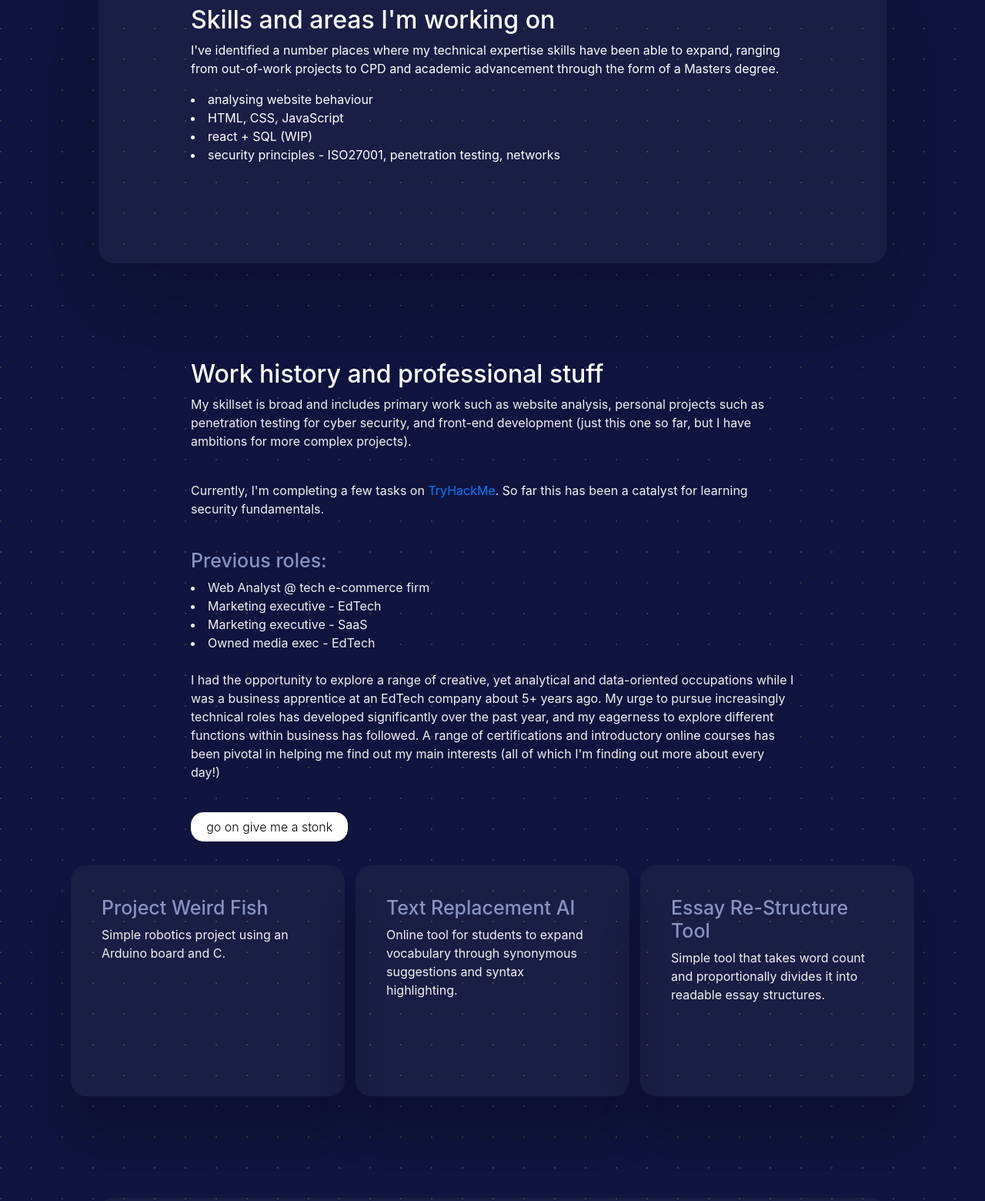
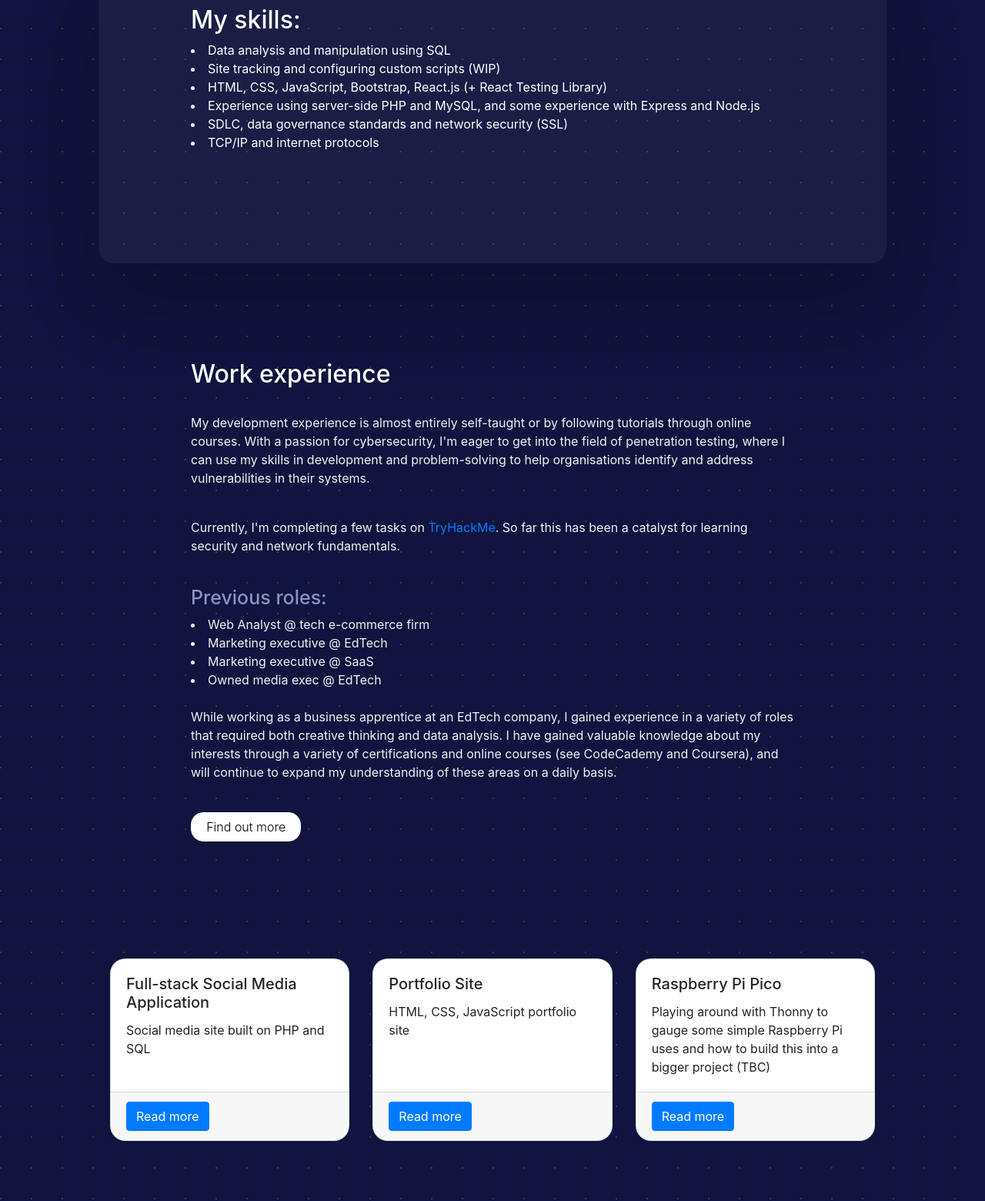
Before and after one commit to chantalmaskell/chantal_maskell_portfolio, a plain HTML site: page index.html in a window 1280 px wide. Shown: the part 1004-2564 px from the top of the page at 77% size. Drawn offline with nearby package versions, Linux system fonts and the light colour scheme; a script that the page names is missing.

Commit message:
Updated index
Update on content and cleaning up HTML. Adding PHP soon so I can remove repetitive code (header/footer/projects etc.)

```diff
--- a/index.html
+++ b/index.html
@@ -8,73 +8,97 @@
     <meta http-equiv="X-UA-Compatible" content="IE=edge">
     <meta name="viewport" content="width=device-width, initial-scale=1.0">
     <title>Chantal Maskell</title>
-    <script src="js.js"></script>
 </head>
 
 <body>
     <script src="script.js"></script>
     <div class="topnav">
-        <a class="active"></a>
-        <a href="contact.html">4. contact</a>
-        <a href="projects.html">3. projects</a>
-        <a href="about.html">2. about</a>
-        <a href="index.html">1. home</a>
-        <script src="home.js"></script>
-    </div>
+    <a class="active"></a>
+    <a href="contact.html">4. Contact</a>
+    <a href="about.html">3. About</a>
+    <a href="Projects.html">2. My work</a>
+    <a href="index.html">1. Home</a>
+</div>
+
 
 <div class="headerSection">
-<h1 style="padding-top: 300px; padding-right: 120px; padding-bottom: 10px; padding-left: 120px">Hi, I'm Chantal</h1>
-<h2 style="padding-top: 0px; padding-right: 120px; padding-bottom: 500px; padding-left: 120px">Web Analyst and aspiring InfoSec Engineer</h2>
+  <br>
+<h1 class="line-1 anim-typewriter">Hi, I'm Chantal</h1>
+<h2 style="padding-top: 230px; padding-right: 120px; padding-bottom: 0px; padding-left: 120px">Web Analyst and aspiring Security Engineer</h2>
 </div>
 
-<div class="sectionAbout" style="padding-top: 80px; padding-right: 120px; padding-bottom: 0px; padding-left: 120px">
-<p>I'm an inquisitive Web Analyst with a skill for analysing data and extracting insight to influence business decisions. This site (which will be linked on my <a href="https://github.com/chantalmaskell">GitHub</a>) is a way for me to enhance my front-end development skills and approach using a framework (React) for the first time. Currently studying an MSc in MIS with cloud computing and security engineering.</p>
-<a href="about.html" class="button2">i'm intruiged</a>
+<div class="sectionAbout" style="padding-right: 120px; padding-left: 120px">
+<p>As a Web Analyst, my curiosity and analytical abilities allow me to delve into data and find valuable insights to inform business decisions. I am currently using this website, which I regularly update on Github, as a platform to improve my front-end development skills and to experiment with the React framework. In addition to my work as a web analyst, I am studying for an <a href="CompSci.html">MSc in Computer Science</a> to further my knowledge in this area.</p>
+<br>
+<p>Oh, and I'm doing a <b>255-mile</b> relay run from London to Paris in May if you want to check it out.</p>
+<br>
+<a href="https://www.run2events.com/fundraisers/chantalmaskell/run2paris" class="button2">How many miles?!</a>
 </div>
 
 <div class="professionalStuff" style="padding-top: 50px; padding-right: 120px; padding-bottom: 10px; padding-left: 120px">
-    <h2 style="color:#ffffff">Skills and areas I'm working on</h2>
-    <p style="color: #ffffff">I've identified a number places where my technical expertise skills have been able to expand, ranging from out-of-work projects to CPD and academic advancement through the form of a Masters degree.</p>
-    <li style="color:#ffffff">analysing website behaviour</li>
-    <li style="color: #ffffff">HTML, CSS, JavaScript</li>
-    <li style="color: #ffffff">react + SQL (WIP)</li>
-    <li style="color: #ffffff;">security principles - ISO27001, penetration testing, networks</li>
+    <h2 style="color:#ffffff">My skills:</h2>
+    <li style="color:#ffffff">Data analysis and manipulation using SQL</li>
+    <li style="color: #ffffff">Site tracking and configuring custom scripts (WIP)</li>
+    <li style="color: #ffffff">HTML, CSS, JavaScript, Bootstrap, React.js (+ React Testing Library)</li>
+    <li style="color: #ffffff;">Experience using server-side PHP and MySQL, and some experience with Express and Node.js</li>
+    <li style="color: #ffffff">SDLC, data governance standards and network security (SSL)</li>
+    <li style="color: #ffffff">TCP/IP and internet protocols</li>
     <br>
     <script src="https://tryhackme.com/badge/1362671"></script>
 </div>
 
 <div class="spacer" style="padding: 20px;"></div>
 
-<div class="workHistory" style="padding-top: 0px; padding-right: 120px; padding-bottom: 10px; padding-left: 120px">
-    <h2 style="color: #ffffff ">Work history and professional stuff</h2>
-    <p>My skillset is broad and includes primary work such as website analysis, personal projects such as penetration testing for cyber security, and front-end development (just this one so far, but I have ambitions for more complex projects).</p>
+<div class="workHistory" style="padding-top: 0px; padding-right: 120px; padding-left: 120px">
+    <h2 style="color: #ffffff ">Work experience</h2>
     <br>
-    <p>Currently, I'm completing a few tasks on <a href="tryhackme">TryHackMe</a>. So far this has been a catalyst for learning security fundamentals.</p>
+    <p>My development experience is almost entirely self-taught or by following tutorials through online courses. With a passion for cybersecurity, I'm eager to get into the field of penetration testing, where I can use my skills in development and problem-solving to help organisations identify and address vulnerabilities in their systems.</p>
+    <br>
+    <p>Currently, I'm completing a few tasks on <a href="tryhackme">TryHackMe</a>. So far this has been a catalyst for learning security and network fundamentals.</p>
     <br>
     <h3>Previous roles:</h3>
     <li>Web Analyst @ tech e-commerce firm</a></li>
-    <li>Marketing executive - EdTech</li>
-    <li>Marketing executive - SaaS</li>
-    <li>Owned media exec - EdTech</li>
+    <li>Marketing executive @ EdTech</li>
+    <li>Marketing executive @ SaaS</li>
+    <li>Owned media exec @ EdTech</li>
     <br>
-    <p>I had the opportunity to explore a range of creative, yet analytical and data-oriented occupations while I was a business apprentice at an EdTech company about 5+ years ago. My urge to pursue increasingly technical roles has developed significantly over the past year, and my eagerness to explore different functions within business has followed. A range of certifications and introductory online courses has been pivotal in helping me find out my main interests (all of which I'm finding out more about every day!)</p>
+    <p>While working as a business apprentice at an EdTech company, I gained experience in a variety of roles that required both creative thinking and data analysis. I have gained valuable knowledge about my interests through a variety of certifications and online courses (see CodeCademy and Coursera), and will continue to expand my understanding of these areas on a daily basis.</p>
     <br>
-    <a href="about.html" class="button3">go on give me a stonk</a>
+    <a href="about.html" class="button3">Find out more</a>
 </div>
 
-<div class="container">
-    <div><h3>Project Weird Fish</h3>
-        <p>Simple robotics project using an Arduino board and C.</p>
+<div class="card-deck" style="margin: 10%;">
+    <div class="card" style="border-radius: 20px;">
+      <div class="card-body">
+        <h5 class="card-title">Full-stack Social Media Application</h5>
+        <p class="card-text">Social media site built on PHP and SQL</p>
+      </div>
+      <div class="card-footer">
+      <a href="about.html" class="btn btn-primary stretched-link">Read more</a>
+      <br>
+      </div>
     </div>
-    <div><h3>Text Replacement AI</h3>
-        <p>Online tool for students to expand vocabulary through synonymous suggestions and syntax highlighting.</p>
+    <div class="card" style="border-radius: 20px;">
+      <div class="card-body">
+        <h5 class="card-title">Portfolio Site</h5>
+        <p class="card-text">HTML, CSS, JavaScript portfolio site</p>
+      </div>
+      <div class="card-footer">
+      <a href="portfolio-project.html" class="btn btn-primary stretched-link">Read more</a>
+      <br>
+      </div>
     </div>
-    <div><h3>Essay Re-Structure Tool</h3>
-        <p>Simple tool that takes word count and proportionally divides it into readable essay structures.</p>
+    <div class="card" style="border-radius: 20px;">
+      <div class="card-body">
+        <h5 class="card-title">Raspberry Pi Pico</h5>
+        <p class="card-text">Playing around with Thonny to gauge some simple Raspberry Pi uses and how to build this into a bigger project (TBC)</p>
+      </div>
+      <div class="card-footer">
+      <a href="#" class="btn btn-primary stretched-link">Read more</a>
+      <br>
+      </div>
     </div>
 </div>
-
-<div class="spacer" style="padding: 20px;"></div>
 
 <div class="extraDiv" style="padding-top: 50px; padding-right: 120px; padding-bottom: 50px; padding-left: 120px">
     <h2 style="color: #ffffff ">Oh, you need a crytocurrency dashboard?</h2>
@@ -82,26 +106,22 @@
     <br>
 </div>
 
+
 <div class="footer" style="padding-top: 60px; padding-right: 120px; padding-bottom: 25px; padding-left: 120px">
 <h3 style="color:rgb(255, 255, 255)">ich bin ein footer</h3>
     <div class="row"; style="padding-top: 30px; padding-right: 120px; padding-bottom: 0px; padding-left: 120px">
-        <div class="column"><a href="about.html">About me</a></div>
-        <div class="row"><a href="Projects.html">Projects + WIP</a></div>
+        <div class="column"><a href="about.html">About</a></div>
+        <div class="row"><a href="Projects.html">Projects</a></div>
         <div class="column"><a href="https://www.linkedin.com/in/chantal-maskell-89935b183/">LinkedIn</a></div>
         <div class="row"><a href="https://tryhackme.com/p/Chantal.maskell">TryHackMe</a></div>
 </div>
 
 <div class="sidenav">
     <a target="_blank" href="https://www.linkedin.com/in/chantal-maskell-89935b183/"><img class="sm_icon" src="linkedin.png.png">
-    <a target="_blank" href="link"><img class="sm_icon" src="newtwitter.png">
     <a target="_blank" href="https://tryhackme.com/p/Chantal.maskell"><img class="sm_icon" src="THMlogo2.png">
     </a>
 </div>
 
-    <script src="https://code.jquery.com/jquery-3.3.1.slim.min.js" integrity="sha384-q8i/X+965DzO0rT7abK41JStQIAqVgRVzpbzo5smXKp4YfRvH+8abtTE1Pi6jizo" crossorigin="anonymous"></script>
-    <script src="https://cdn.jsdelivr.net/npm/popper.js@1.14.7/dist/umd/popper.min.js" integrity="sha384-UO2eT0CpHqdSJQ6hJty5KVphtPhzWj9WO1clHTMGa3JDZwrnQq4sF86dIHNDz0W1" crossorigin="anonymous"></script>
-    <script src="https://cdn.jsdelivr.net/npm/bootstrap@4.3.1/dist/js/bootstrap.min.js" integrity="sha384-JjSmVgyd0p3pXB1rRibZUAYoIIy6OrQ6VrjIEaFf/nJGzIxFDsf4x0xIM+B07jRM" crossorigin="anonymous"></script>
-
-<br></br>
-<p style="color: #4a4a4a">Social media icons created by Hight Quality Icons - Flaticon</p>
-</body>
+<script src="https://code.jquery.com/jquery-3.3.1.slim.min.js" integrity="sha384-q8i/X+965DzO0rT7abK41JStQIAqVgRVzpbzo5smXKp4YfRvH+8abtTE1Pi6jizo" crossorigin="anonymous"></script>
+<script src="https://cdn.jsdelivr.net/npm/popper.js@1.14.7/dist/umd/popper.min.js" integrity="sha384-UO2eT0CpHqdSJQ6hJty5KVphtPhzWj9WO1clHTMGa3JDZwrnQq4sF86dIHNDz0W1" crossorigin="anonymous"></script>
+<script src="https://cdn.jsdelivr.net/npm/bootstrap@4.3.1/dist/js/bootstrap.min.js" integrity="sha384-JjSmVgyd0p3pXB1rRibZUAYoIIy6OrQ6VrjIEaFf/nJGzIxFDsf4x0xIM+B07jRM" crossorigin="anonymous"></script>
```
